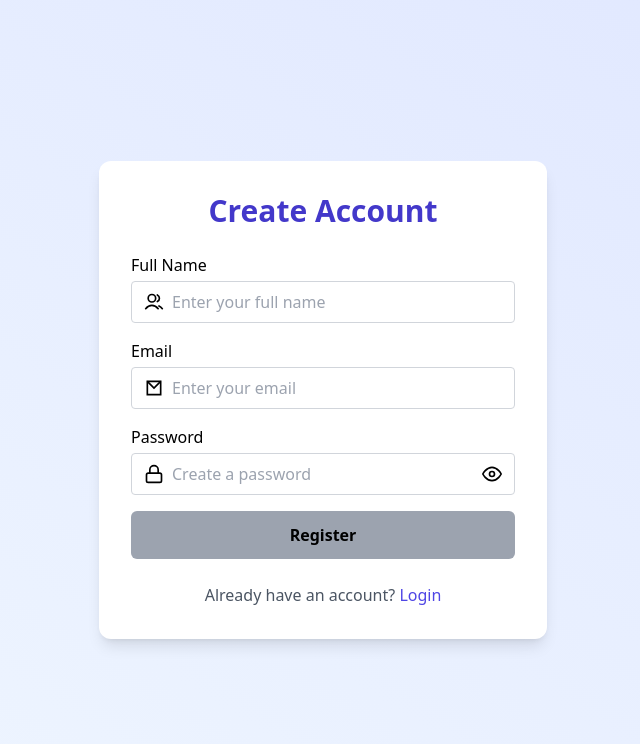
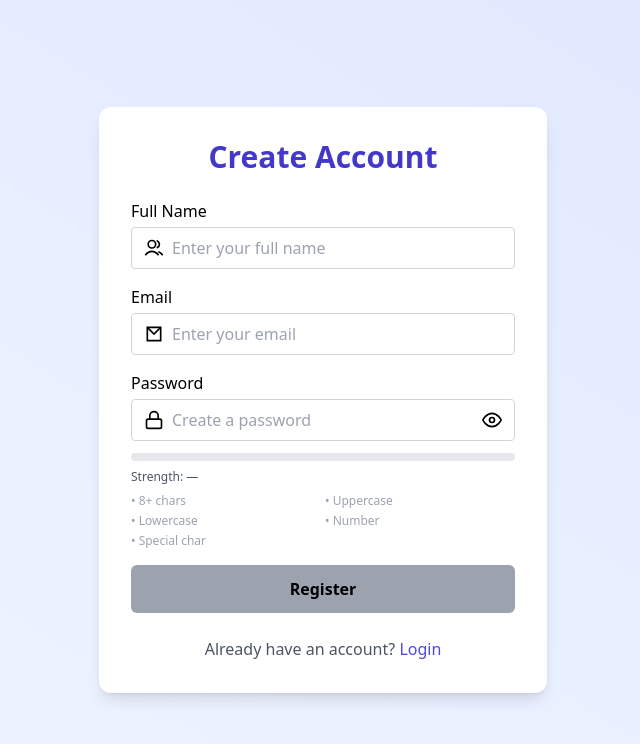
Before and after one commit to janysoth/ASP.NET-Core-Projects, a React (Create React App) app in the folder TaskManager/task-manager/: page /register in a window 1280 px wide. Shown: the top 744 px of the page, without its empty margins (317-957 px from the left). Built offline with nearby package versions, Linux system fonts and the light colour scheme; sample sign-in values are in the browser's storage.

Commit message:
feat: implement email validation hook and enhance password validation logic

```diff
--- a/TaskManager/task-manager/src/components/common/PasswordStrength.jsx
+++ b/TaskManager/task-manager/src/components/common/PasswordStrength.jsx
@@ -3,19 +3,10 @@ import { getPasswordStrength } from '../../utils/validation';
 
 const PasswordStrength = ({ password }) => {
   const strength = useMemo(() => {
-    if (!password || password.length < 6) return null;
-    return getPasswordStrength(password);
+    return getPasswordStrength(password || '');
   }, [password]);
 
-  if (!strength) return null;
-
-  const rules = {
-    length: password.length >= 8,
-    upper: /[A-Z]/.test(password),
-    lower: /[a-z]/.test(password),
-    number: /\d/.test(password),
-    special: /[^A-Za-z0-9]/.test(password),
-  };
+  const rules = strength.rules || {};
 
   const width = `${(strength.score / 5) * 100}%`;
 
@@ -34,6 +25,8 @@ const PasswordStrength = ({ password }) => {
 
   return (
     <div className="mt-3 space-y-2">
+
+      {/* bar always exists */}
       <div className="h-2 bg-gray-200 rounded">
         <div
           className={`h-2 rounded transition-all duration-300 ${color}`}
@@ -41,17 +34,20 @@ const PasswordStrength = ({ password }) => {
         />
       </div>
 
+      {/* label fallback */}
       <p className="text-xs text-gray-600">
-        Strength: {strength.label}
+        Strength: {strength.label || '—'}
       </p>
 
+      {/* checklist always renders safely */}
       <div className="grid grid-cols-2 gap-1">
-        <Rule ok={rules.length} text="8+ chars" />
-        <Rule ok={rules.upper} text="Uppercase" />
-        <Rule ok={rules.lower} text="Lowercase" />
-        <Rule ok={rules.number} text="Number" />
-        <Rule ok={rules.special} text="Special char" />
+        <Rule ok={!!rules.length} text="8+ chars" />
+        <Rule ok={!!rules.upper} text="Uppercase" />
+        <Rule ok={!!rules.lower} text="Lowercase" />
+        <Rule ok={!!rules.number} text="Number" />
+        <Rule ok={!!rules.special} text="Special char" />
       </div>
+
     </div>
   );
 };
--- a/TaskManager/task-manager/src/components/forms/AuthForm.jsx
+++ b/TaskManager/task-manager/src/components/forms/AuthForm.jsx
@@ -1,9 +1,11 @@
 import React, { useCallback, useState } from 'react';
 import FormButton from '../common/FormButton';
-import InputField from '../input/InputField';
+import PasswordStrength from '../common/PasswordStrength';
+import InputField from '../input/InputField'; // ✅ ADD THIS
 
 const AuthForm = ({
   title,
+  mode,
   fields,
   form,
   onSubmit,
@@ -23,15 +25,22 @@ const AuthForm = ({
 
   const [asyncErrors, setAsyncErrors] = useState({});
 
-  // ✅ STABLE callback (fix for InputField warning)
   const handleAsyncValidation = useCallback((fieldName, error) => {
-    setAsyncErrors(prev => ({
+    setAsyncErrors(prev => {
+      if (!error) {
+        const updated = { ...prev };
+        delete updated[fieldName];
+        return updated;
+      }
+
+      return {
         ...prev,
         [fieldName]: error
-    }));
+      };
+    });
   }, []);
 
-  const hasServerErrors = Object.values(asyncErrors).some(Boolean);
+  const hasServerErrors = Object.keys(asyncErrors).length > 0;
 
   const handleSubmit = useCallback((e) => {
     e.preventDefault();
@@ -42,16 +51,36 @@ const AuthForm = ({
     onSubmit(formData);
   }, [hasErrors, hasServerErrors, onSubmit, setSubmitted, formData]);
 
-  const renderField = useCallback((field) => (
+  const renderField = useCallback((field) => {
+    const handleAsync = (error) => {
+      handleAsyncValidation(field.name, error);
+    };
+
+    const handleChangeWithReset = (value) => {
+      handleAsyncValidation(field.name, '');
+      handleChange(field.name)(value);
+    };
+
+    return (
+      <div key={field.name}>
+
+        {/* INPUT */}
         <InputField
-      key={field.name}
           {...field}
           value={formData[field.name]}
-      onChange={handleChange(field.name)}
+          onChange={handleChangeWithReset}
           emailMode={title === 'Welcome Back' ? 'login' : 'register'}
-      onAsyncValidationChange={handleAsyncValidation} // ✅ stable now
+          onAsyncValidationChange={handleAsync}
         />
-  ), [formData, handleChange, handleAsyncValidation, title]);
+
+        {/* ✅ PASSWORD STRENGTH ONLY FOR PASSWORD FIELD IN REGISTER PAGE */}
+        {mode === 'register' && field.type === 'password' && (
+          <PasswordStrength password={formData[field.name]} />
+        )}
+
+      </div>
+    );
+  }, [formData, handleChange, handleAsyncValidation, title, mode]);
 
   return (
     <div className="min-h-screen flex items-center justify-center bg-gradient-to-tr from-blue-50 to-indigo-100 p-4">
--- a/TaskManager/task-manager/src/components/input/InputField.jsx
+++ b/TaskManager/task-manager/src/components/input/InputField.jsx
@@ -1,7 +1,7 @@
 import React, { useEffect, useMemo, useState } from 'react';
-import { useDebounce } from '../../hooks/useDebounce';
-import { checkEmailExists } from '../../services/api';
-import PasswordStrength from '../common/PasswordStrength';
+import { useEmailValidation } from '../../hooks/useEmailValidation';
+
+const DEBOUNCE_DELAY = 500;
 
 const InputField = ({
   label,
@@ -18,18 +18,29 @@ const InputField = ({
 }) => {
   const [visible, setVisible] = useState(false);
   const [dirty, setDirty] = useState(false);
+  const [debouncedValue, setDebouncedValue] = useState(value);
 
-  const [asyncError, setAsyncError] = useState('');
-  const [isChecking, setIsChecking] = useState(false);
+  // =========================
+  // Debounce
+  // =========================
+  useEffect(() => {
+    const timer = setTimeout(() => {
+      setDebouncedValue(value);
+    }, DEBOUNCE_DELAY);
 
-  const debouncedValue = useDebounce(value, 500);
+    return () => clearTimeout(timer);
+  }, [value]);
 
   const handleChange = (e) => {
     if (!dirty) setDirty(true);
-    setAsyncError('');
-    onAsyncValidationChange?.('', '');
+
+    // ✅ Clear async error immediately
+    onAsyncValidationChange?.('');
+
     onChange(e.target.value);
   };
+
+  const toggleVisibility = () => setVisible(!visible);
 
   // =========================
   // Sync validation
@@ -40,45 +51,24 @@ const InputField = ({
   }, [validate, debouncedValue, dirty]);
 
   // =========================
-  // Email async validation
+  // Async Email Validation
   // =========================
-  useEffect(() => {
-    if (type !== 'email' || !emailMode || !dirty || syncError || !debouncedValue) return;
+  const { error: asyncError, isChecking } = useEmailValidation({
+    value: debouncedValue,
+    enabled: type === 'email' && !!emailMode && dirty,
+    mode: emailMode,
+    syncError,
+    onResult: (error) => onAsyncValidationChange?.(error),
+  });
 
-    let active = true;
-
-    const run = async () => {
-      try {
-        setIsChecking(true);
-
-        const res = await checkEmailExists(debouncedValue);
-        const exists = res.data.emailExists;
-
-        if (!active) return;
-
-        const error =
-          emailMode === 'register'
-            ? exists ? 'Email already exists.' : ''
-            : !exists ? 'Email does not exist.' : '';
-
-        setAsyncError(error);
-        onAsyncValidationChange?.(type, error);
-
-      } catch {
-        if (active) setAsyncError('Unable to validate email');
-      } finally {
-        if (active) setIsChecking(false);
-      }
-    };
-
-    run();
-
-    return () => { active = false; };
-
-  }, [debouncedValue, syncError, dirty, emailMode, type, onAsyncValidationChange]);
-
+  // =========================
+  // Final error
+  // =========================
   const errorMessage = syncError || asyncError;
 
+  // =========================
+  // Border color
+  // =========================
   const borderClass = useMemo(() => {
     if (!dirty) return 'border-gray-300';
     if (errorMessage) return 'border-red-500';
@@ -90,34 +80,31 @@ const InputField = ({
     <div className="flex flex-col">
       <label className="mb-1 font-medium">{label}</label>
 
-      <div className={`flex items-center border rounded px-3 py-2 ${borderClass}`}>
+      <div className={`flex items-center border rounded px-3 py-2 transition ${borderClass}`}>
         {icon && <span className="mr-2">{icon}</span>}
 
         <input
-          type={type === 'password' && visible ? 'text' : type}
+          type={visible ? 'text' : type}
+          placeholder={placeholder}
           value={value}
-          placeholder={placeholder}
           onChange={handleChange}
           className="flex-1 outline-none"
         />
 
-        {type === 'password' && (
-          <span onClick={() => setVisible(v => !v)} className="ml-2 cursor-pointer">
+        {type === 'password' && (showIcon || hideIcon) && (
+          <span onClick={toggleVisibility} className="ml-2 cursor-pointer">
             {visible ? hideIcon : showIcon}
           </span>
         )}
       </div>
 
-      {/* Password Strength ONLY on Register */}
-      {type === 'password' && emailMode === 'register' && (
-        <PasswordStrength password={debouncedValue} />
-      )}
-
+      {/* Checking */}
       {isChecking && (
         <p className="text-gray-500 text-sm mt-1">Checking email...</p>
       )}
 
-      {errorMessage && !isChecking && (
+      {/* Error */}
+      {!isChecking && errorMessage && (
         <p className="text-red-600 text-sm mt-1">{errorMessage}</p>
       )}
     </div>
--- /dev/null
+++ b/TaskManager/task-manager/src/hooks/useEmailValidation.js
@@ -0,0 +1,73 @@
+import { useEffect, useRef, useState } from 'react';
+import { checkEmailExists } from '../services/api';
+
+export const useEmailValidation = ({
+  value,
+  enabled,
+  mode,
+  syncError,
+  onResult,
+}) => {
+  const [error, setError] = useState('');
+  const [isChecking, setIsChecking] = useState(false);
+
+  const lastValueRef = useRef('');
+  const onResultRef = useRef(onResult);
+
+  // Keep latest callback without triggering effect
+  useEffect(() => {
+    onResultRef.current = onResult;
+  }, [onResult]);
+
+  useEffect(() => {
+    if (!enabled || !value || syncError) return;
+
+    // Prevent duplicate calls
+    if (lastValueRef.current === value) return;
+    lastValueRef.current = value;
+
+    let active = true;
+
+    const run = async () => {
+      setIsChecking(true);
+
+      try {
+        const res = await checkEmailExists(value);
+        const exists = res.data.emailExists;
+
+        if (!active) return;
+
+        let message = '';
+
+        if (mode === 'register') {
+          message = exists ? 'Email already exists.' : '';
+        }
+
+        if (mode === 'login') {
+          message = !exists ? 'Email does not exist.' : '';
+        }
+
+        setError(message);
+        onResultRef.current?.(message);
+
+      } catch {
+        if (active) {
+          const errMsg = 'Unable to validate email';
+          setError(errMsg);
+          onResultRef.current?.(errMsg);
+        }
+      } finally {
+        if (active) setIsChecking(false);
+      }
+    };
+
+    run();
+
+    return () => {
+      active = false;
+    };
+
+  }, [value, enabled, mode, syncError]);
+
+  return { error, isChecking };
+};
--- a/TaskManager/task-manager/src/pages/auth/LoginPage.jsx
+++ b/TaskManager/task-manager/src/pages/auth/LoginPage.jsx
@@ -76,6 +76,7 @@ const LoginPage = () => {
 
   return (
     <AuthForm
+      mode="login"
       title="Welcome Back"
       fields={LOGIN_FIELDS}
       form={form}
--- a/TaskManager/task-manager/src/pages/auth/RegisterPage.jsx
+++ b/TaskManager/task-manager/src/pages/auth/RegisterPage.jsx
@@ -80,6 +80,7 @@ const RegisterPage = () => {
 
   return (
     <AuthForm
+      mode="register"
       title="Create Account"
       fields={REGISTER_FIELDS}
       form={form}
--- a/TaskManager/task-manager/src/utils/validation.js
+++ b/TaskManager/task-manager/src/utils/validation.js
@@ -33,8 +33,26 @@ export const validateEmail = (email) => {
 
 export const validatePassword = (password) => {
   if (!password) return 'Password is required.';
-  if (password.length < 8) return 'Password must be at least 8 characters.';
-  return '';
+
+  const rules = {
+    length: password.length >= 8,
+    upper: /[A-Z]/.test(password),
+    lower: /[a-z]/.test(password),
+    number: /\d/.test(password),
+    special: /[^A-Za-z0-9]/.test(password),
+  };
+
+  const failed = [];
+
+  if (!rules.length) failed.push('8+ characters');
+  if (!rules.upper) failed.push('1 uppercase letter');
+  if (!rules.lower) failed.push('1 lowercase letter');
+  if (!rules.number) failed.push('1 number');
+  if (!rules.special) failed.push('1 special character');
+
+  return failed.length
+    ? `Password must include: ${failed.join(', ')}`
+    : '';
 };
 
 export const validateFullName = (name) => {
@@ -43,21 +61,33 @@ export const validateFullName = (name) => {
   return '';
 };
 
-export const getPasswordStrength = (password) => {
-  if (!password) return { score: 0, label: '' };
+export const getPasswordStrength = (password = '') => {
+  const value = password || '';
 
-  let score = 0;
+  const rules = {
+    length: value.length >= 8,
+    upper: /[A-Z]/.test(value),
+    lower: /[a-z]/.test(value),
+    number: /\d/.test(value),
+    special: /[^A-Za-z0-9]/.test(value),
+  };
 
-  if (password.length >= 8) score++;
-  if (/[A-Z]/.test(password)) score++;
-  if (/[a-z]/.test(password)) score++;
-  if (/\d/.test(password)) score++;
-  if (/[^A-Za-z0-9]/.test(password)) score++;
+  const score = Object.values(rules).filter(Boolean).length;
 
-  const labels = ['Very Weak', 'Weak', 'Fair', 'Good', 'Strong'];
+  const labels = [
+    'Very Weak',
+    'Weak',
+    'Fair',
+    'Good',
+    'Strong',
+  ];
+
+  // map score (0–5) safely to label index (0–4)
+  const labelIndex = Math.max(0, Math.min(score - 1, labels.length - 1));
 
   return {
     score,
-    label: labels[Math.max(0, score - 1)],
+    label: score === 0 ? '' : labels[labelIndex],
+    rules,
   };
 };
```
Lines whose indentation alone changed are shown as unchanged.
